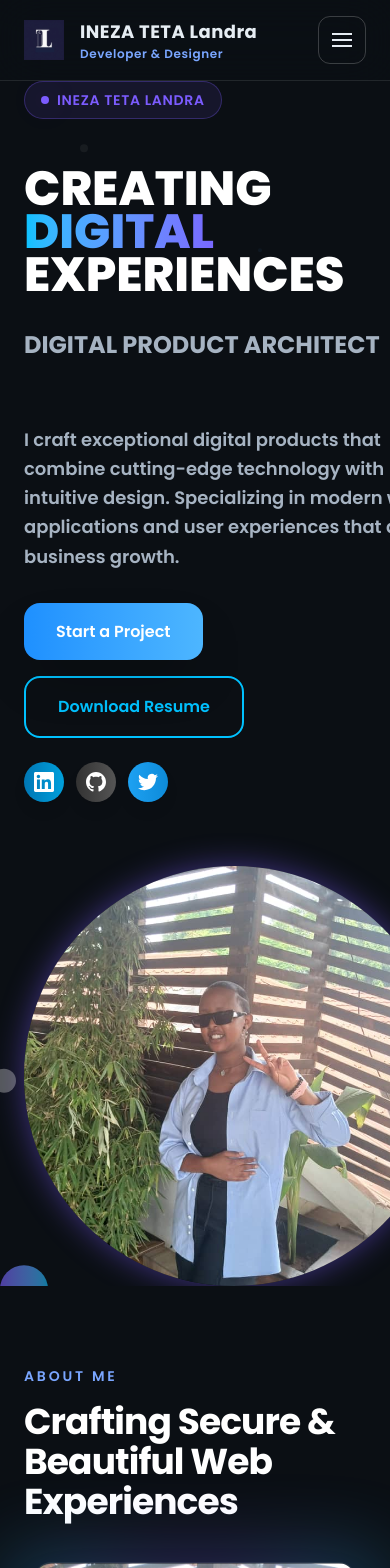
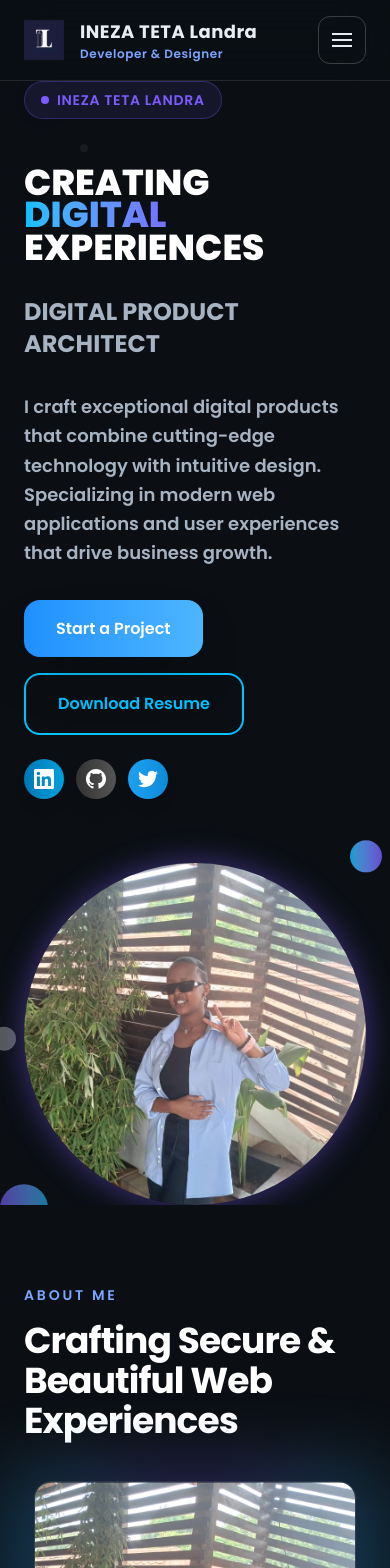
Before and after one commit to tetalandra/MyPortfolio_Frontend, a React (Vite) app: page / in a window 390 px wide. Shown: the top 1568 px of the page. Built offline with nearby package versions, Linux system fonts and the light colour scheme.

Commit message:
Added responsiveness

```diff
--- a/src/sections/Hero.jsx
+++ b/src/sections/Hero.jsx
@@ -55,7 +55,7 @@ export default function Hero() {
             animate={{ opacity: 1, x: 0 }}
             transition={{ duration: 0.5, delay: 0.2 }}
           >
-            <h1 className="text-5xl sm:text-7xl font-black leading-[0.9] mb-6" style={{ fontFamily: 'var(--font-heading)' }}>
+            <h1 className="text-4xl sm:text-7xl font-black leading-[0.9] mb-6" style={{ fontFamily: 'var(--font-heading)' }}>
               <span className="block text-white">CREATING</span>
               <span className="block bg-gradient-to-r from-[#00c2ff] via-[#7c5cff] to-[#00c2ff] bg-clip-text text-transparent animate-gradient">
                 DIGITAL
@@ -113,7 +113,7 @@ export default function Hero() {
           transition={{ duration: 0.8 }}
           className="relative"
         >
-          <div className="relative w-[420px] h-[420px] mx-auto">
+          <div className="relative w-full max-w-[420px] aspect-square mx-auto">
             <div className="relative w-full h-full rounded-full overflow-hidden ring-8 ring-[#7c5cff] shadow-[0_0_0_1px_rgba(124,92,255,0.3),0_0_60px_rgba(124,92,255,0.4),0_0_120px_rgba(124,92,255,0.2),0_30px_60px_rgba(0,0,0,0.6)] animate-pulse-glow">
               <img src="/IMG-20240821-WA0101.jpg" alt="INEZA TETA Landra" className="w-full h-full object-cover" loading="eager" />
             </div>
--- a/src/sections/Projects.jsx
+++ b/src/sections/Projects.jsx
@@ -71,7 +71,7 @@ export default function Projects() {
               whileInView={{ opacity: 1, x: 0 }}
               viewport={{ once: true }}
               transition={{ delay: i * 0.2 }}
-              className="min-w-[380px] md:min-w-0 md:flex-1 snap-center hover-lift group"
+              className="min-w-[85vw] sm:min-w-[380px] md:min-w-0 md:flex-1 snap-center hover-lift group"
             >
               <div className="relative w-full aspect-square rounded-2xl overflow-hidden border border-white/10 bg-[#0f141b] shadow-2xl">
                 <div className="absolute inset-0">
```
